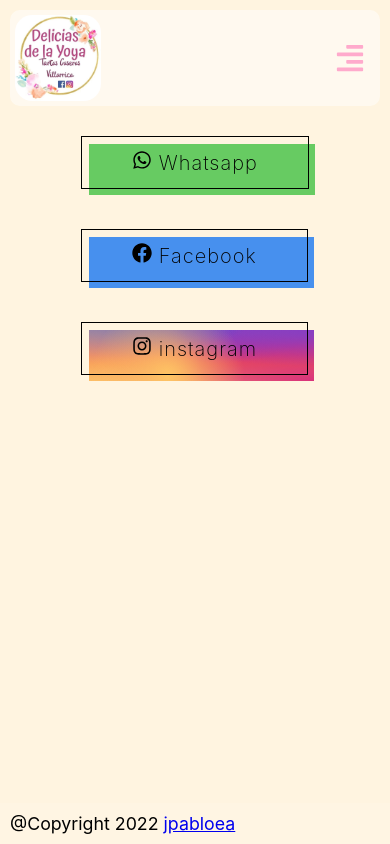
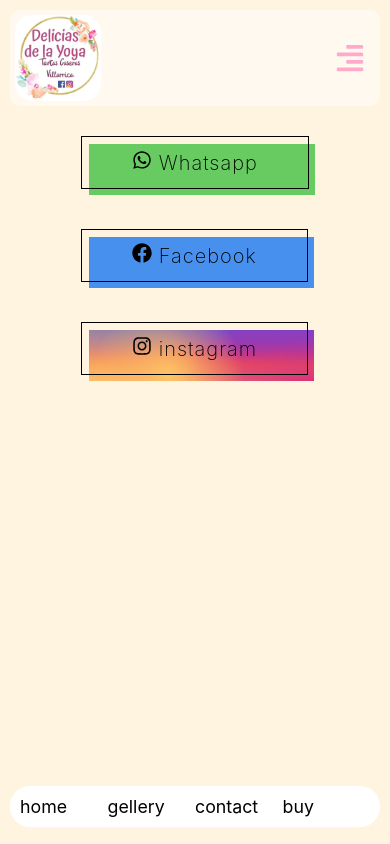
Before and after one commit to juanPabloEA/dy-web, a React (Create React App) app: page /contact in a window 390 px wide. Built offline with nearby package versions, Linux system fonts and the light colour scheme.

Commit message:
create interaction options in botton page

```diff
--- a/src/App.css
+++ b/src/App.css
@@ -2,17 +2,15 @@
 
 body {
   background-color: rgba(255, 238, 204, 0.6);
-  min-height: 100vh;
+  font-size: calc(10px + 2vmin);
   height: 100%;
-  font-size: calc(10px + 2vmin);
+  margin: 0;
 }
 
 footer {
-  height: auto;
-  background-color: rgba(255, 255, 255, 0.1);
-  position: fixed;
+  position: absolute;
+  bottom: 2%;
   width: 100%;
-  bottom: 0px;
 }
 
 .App-navtab {
--- a/src/components/commons/footer/Footer.css
+++ b/src/components/commons/footer/Footer.css
@@ -1,30 +1,18 @@
-
 @media (max-width: 500px) {
-	.content-footer {
-		display: grid;
+	.interaction {
+		background-color: rgba(255, 255, 255, 1);
+		border-radius: 20px;
+		padding: 10px;
+		margin-left: 10px;
+		margin-right: 10px;
 	}
 
-	.dev-information {
-		padding: 10px;
-	}
-
-	.content-footer .social-media-title {
+	.interaction {
 		display: grid;
-		flex-grow: 2;
-		justify-content: center;
-		margin: 10px;
-		border-right: 4px solid #FFAACC;
-		border-radius: 40px 40px 40px 40px;
-	}
-
-	.content-footer .social-media-links {
-		display: grid;
-		flex-grow: 2;
-		justify-content: center;
-		margin: 10px;
-	}
-
-	.content-footer .social-media div {
-		display: row;
+		grid-template-columns: repeat(4, 1fr);
+		grid-template-rows: 1fr;
+		grid-column-gap: 0px;
+		grid-row-gap: 0px;
+		align-items: center;
 	}
 }
--- a/src/components/commons/footer/Footer.jsx
+++ b/src/components/commons/footer/Footer.jsx
@@ -12,8 +12,19 @@
 const Footer=() => {
 	return (
 		<>
-			<div className="dev-information">
-				@Copyright {year} <a href="https://github.com/juanPabloEA"> jpabloea </a>
+			<div className="interaction">
+				<div className="home-opt">
+					home
+				</div>
+				<div className="gallery-opt">
+					gellery
+				</div>
+				<div className="contact-opt">
+					contact
+				</div>
+				<div className="buy-opt">
+					buy
+				</div>
 			</div>
 		</>
 	);
```
